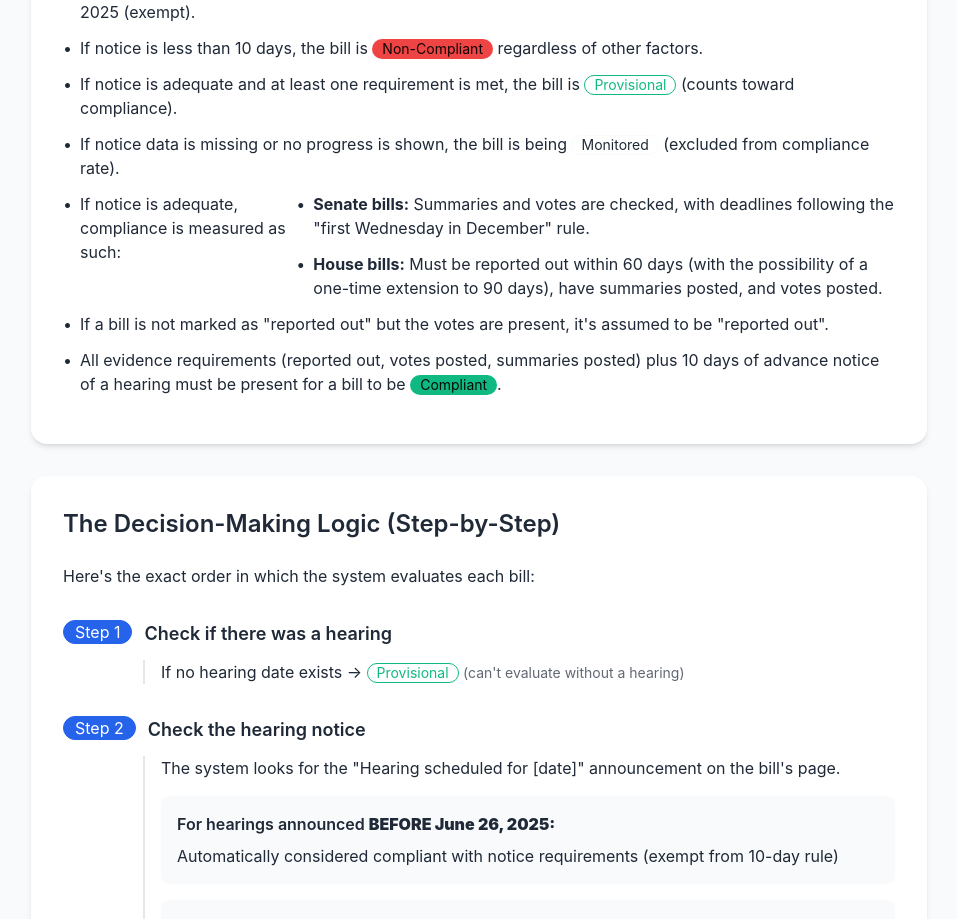
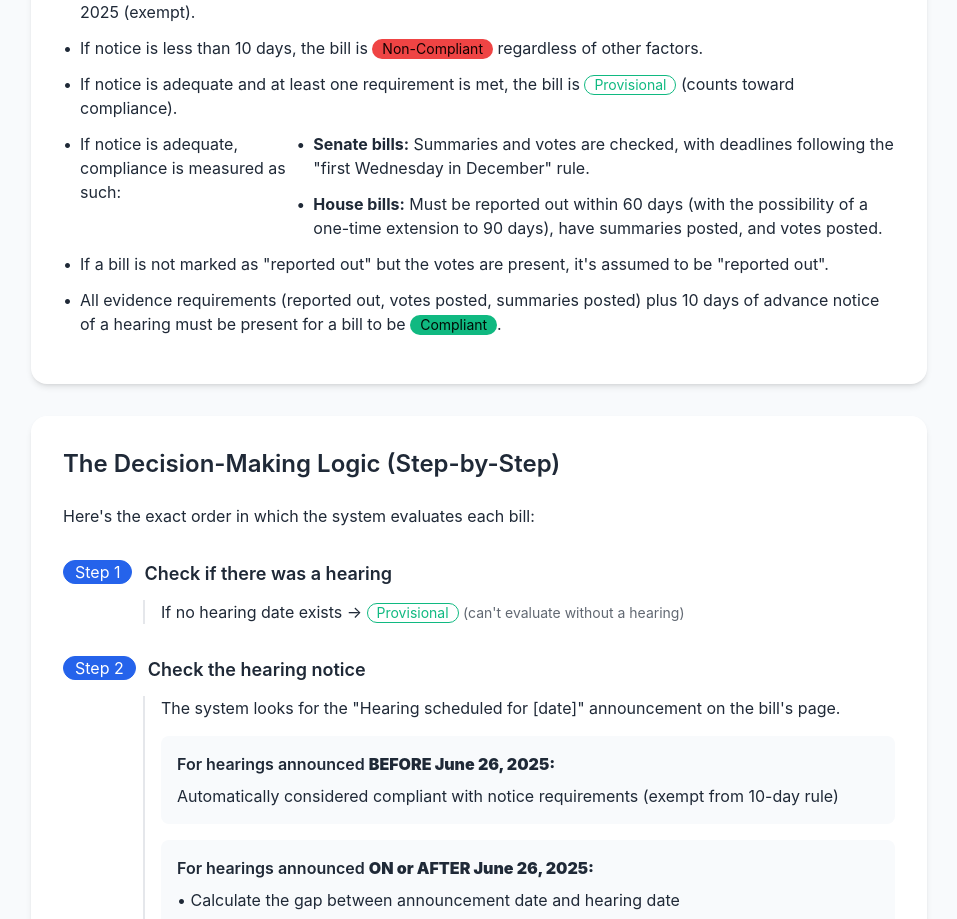
Before and after one commit to arbowl/beacon-hill-tracker, a React (Vite) app in the folder frontend/: page /about in a window 1280 px wide. Shown: the part 1664-2583 px from the top of the page, without its empty margins (161-1118 px from the left). Built offline with nearby package versions, Linux system fonts and the light colour scheme.

Commit message:
Fix outdated badge

```diff
--- a/frontend/src/pages/AboutPage.tsx
+++ b/frontend/src/pages/AboutPage.tsx
@@ -118,11 +118,6 @@ const AboutPage = () => {
                 <span className="text-primary mr-2">•</span>
                 <span>
                 If notice is adequate and at least one requirement is met, the bill is <span className="badge badge-success badge-outline">Provisional</span> (counts toward compliance).</span>
-              </li>
-              <li className="flex items-start">
-                <span className="text-primary mr-2">•</span>
-                <span>
-                If notice data is missing or no progress is shown, the bill is being <span className="badge">Monitored</span> (excluded from compliance rate).</span>
               </li>
               <li className="flex items-start">
                 <span className="text-primary mr-2">•</span>
```
